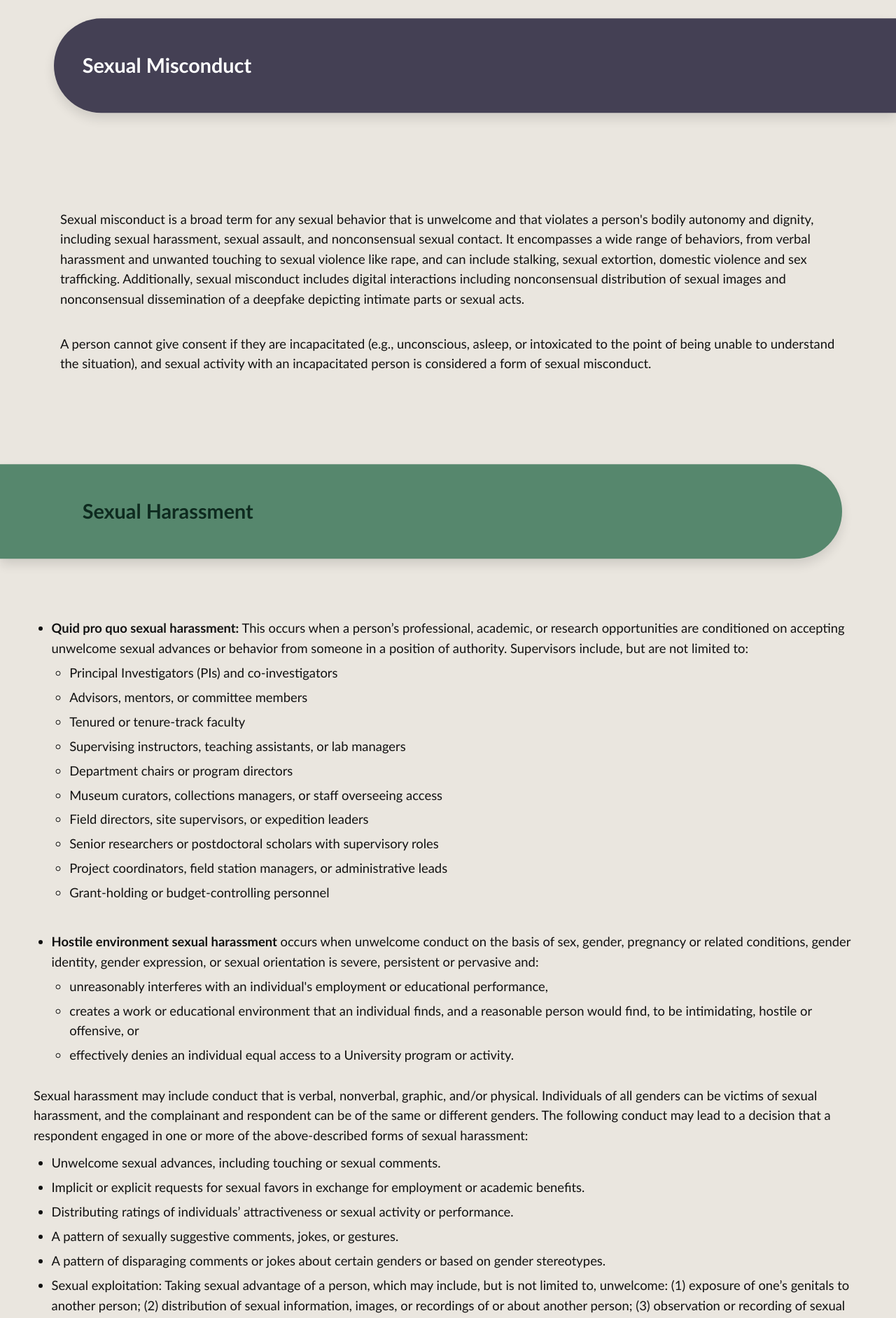
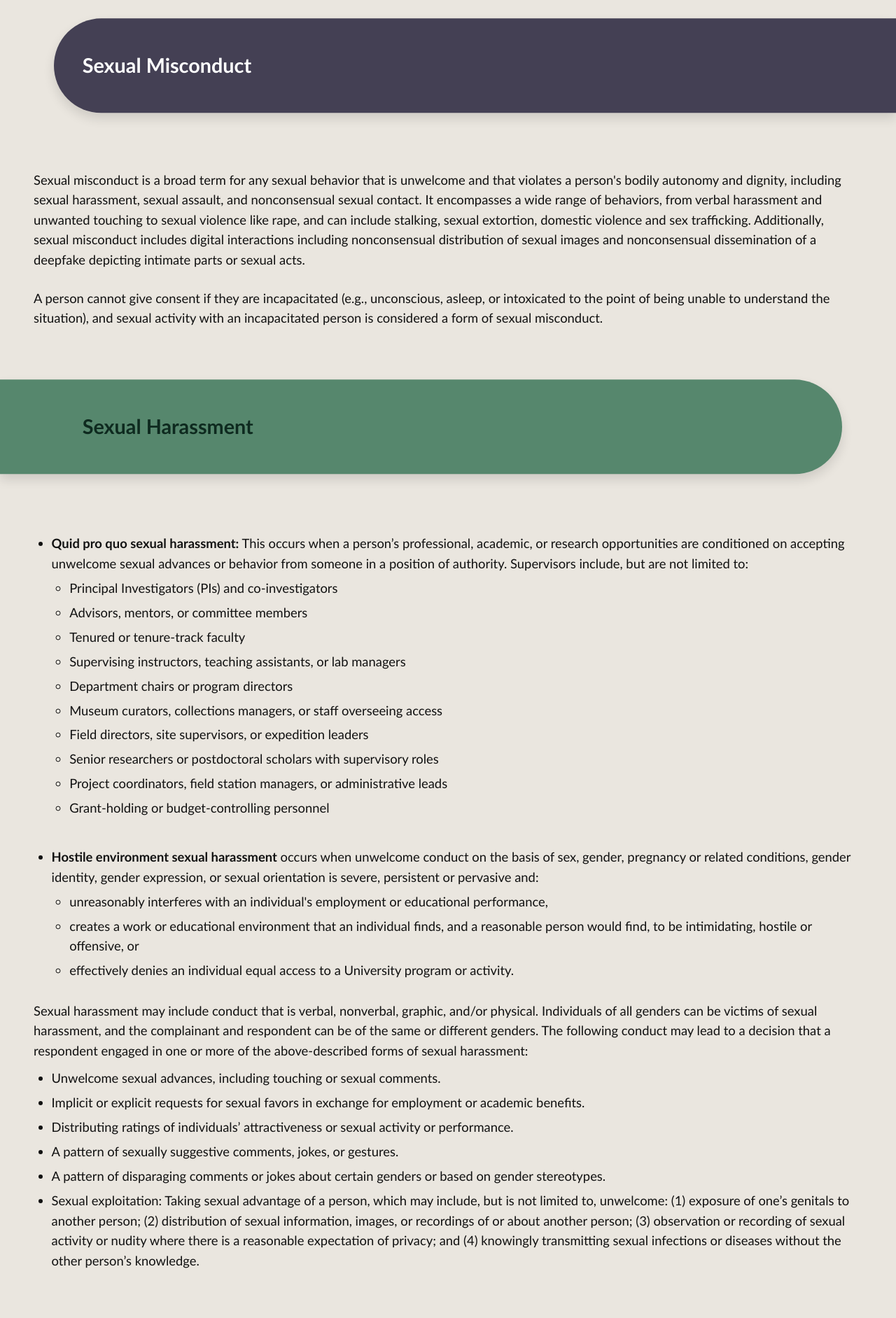
Before and after one commit to AnthroSafetyWarrior/GoldenTrowelProject, a Jekyll site: the page built from _pages/definitions.html, in a window 1280 px wide. Shown: the part 2326-4209 px from the top of the page at 70% size. Built offline with Jekyll 4.4.1, drawn with Linux system fonts in a browser that asks for light colours.

Commit message:
updating name

```diff
--- a/_layouts/default.html
+++ b/_layouts/default.html
@@ -704,6 +704,9 @@
   padding-bottom: clamp(28px, 4.8vw, 52px);
   */
   padding-right: max(var(--pill-pad-inline), var(--pill-curve-inset));
+a{ color:var(--slate); text-decoration-thickness:.08em; text-underline-offset:.18em; }
+a:hover{ color:var(--logo-orange); }
+
 }
 /* SOIL band: restore proper vertical padding */
 .pillband.pill--soil.pill--clip-left .section{
--- a/_pages/definitions.html
+++ b/_pages/definitions.html
@@ -61,9 +61,9 @@
 <h2 class="pillhead pill--slate pill--clip-right">Sexual Misconduct</h2>
 </section>
 
-<div class="section">
+<div class="intro-title">
 <p>Sexual misconduct is a broad term for any sexual behavior that is unwelcome and that violates a person's bodily autonomy and dignity, including sexual harassment, sexual assault, and nonconsensual sexual contact. It encompasses a wide range of behaviors, from verbal harassment and unwanted touching to sexual violence like rape, and can include stalking, sexual extortion, domestic violence and sex trafficking. Additionally, sexual misconduct includes digital interactions including nonconsensual distribution of sexual images and nonconsensual dissemination of a deepfake depicting intimate parts or sexual acts.</p>
-
+<br>
 <p>A person cannot give consent if they are incapacitated (e.g., unconscious, asleep, or intoxicated to the point of being unable to understand the situation), and sexual activity with an incapacitated person is considered a form of sexual misconduct.</p>
 </div>
 
@@ -142,7 +142,7 @@
 <h2 class="pillhead pill--soil pill--clip-left">Coercion</h2>
 </section>
 
-<div class="section">
+<div class="intro-title">
 <p> Coercion may consist of physical force, intimidation, threats, or severe or persistent pressure that would reasonably cause an individual to fear significant consequences if they refuse to engage in sexual contact. </p>
 </div>
 
@@ -153,9 +153,9 @@
 <h2 class="pillhead pill--slate pill--clip-right">Stalking</h2>
 </section>
 
-<div class="section">
+<div class="intro-title">
 <p> Stalking is a course of conduct directed at a specific individual that would cause a reasonable person to: 1) fear for their safety or the safety of others; or 2) suffer substantial emotional distress. A course of conduct is multiple acts including, but not limited to, acts in which an individual directly, indirectly, or through third parties, by any action, method, device, or means, follows, monitors, observes, surveils, threatens, or communicates to or about another individual, or interferes with another individual’s property. In determining whether an individual has engaged in a course of conduct, consideration is given to the number of acts, their level of severity, and the time period in which they occur.</p>
-
+<br>
 <p>Stalking includes cyber-stalking, in which an individual uses electronic media, such as the internet, social networks, blogs, cell phones, texts, or other methods or forms of contact to engage in stalking.</p>
 
 
--- a/_pages/preparing.html
+++ b/_pages/preparing.html
@@ -59,7 +59,7 @@
  <div class="text text--right">
 <p>Quicklinks:</p>
 <ul>
-<li><strong><a href="{{ '/yourrights.html' | relative_url }}">Know Your Rights</a></li>
+<li><strong><a href="{{ '/yourrights.html' | relative_url }}">Know Your Rights</a></strong></li>
 <li><strong><a href="https://goldentrowelproject.org/titleIX.html" rel="noopener">Title IX/Ethics Reporting by Country</a></strong></li>
 <li><strong><a href="https://goldentrowelproject.org/fundingethics.html" rel="noopener">Funding &amp; Professional Associations Ethics Offices</a></strong></li>
 </ul>
@@ -103,7 +103,8 @@
 <!-- 2) SKILLS — shared split -->
 <section class="section">
 <h2 class="pillhead pill--sage pill--clip-left"><a href="https://goldentrowelproject.org/selfdefense.html" target="_blank" rel="noopener">Develop Skills that Protect You</a></h2>
-<div class="section">
+
+<div class="intro-title">
 <p>Field safety also means building personal confidence and preparedness.
 Explore resources for:</p><ul>
 <li>Boundary-setting & assertive communication during research interactions.</li>
--- a/_pages/reporting.html
+++ b/_pages/reporting.html
@@ -17,7 +17,7 @@
       <STUFF>
     </h2>
   </div>
-
+</section>
 
 <!-- 2) DISCLAIMER — shared split -->
 <section class="section">
@@ -28,7 +28,7 @@
 <!-- 2) SUPPORT — shared split -->
 <section class="section">
 <h2 class="pillhead pill--soil pill--clip-left">Your health and safety is paramount.</h2> </section>
-<section class="section">
+<div class="intro-title">
 <p>seek medical attention
 Title IX are trained advocates whose primary focus is connecting you to the resources you need whether you wish to report or not. You do not have to survive alone.
 
@@ -36,7 +36,7 @@
 
 Rainn Org, find others
 </p>
-</section>
+</div>
 
 <!-- 3) DOCUMENTATION — pillband -->
 <section class="pillband pill--slate pill--clip-right">
```
